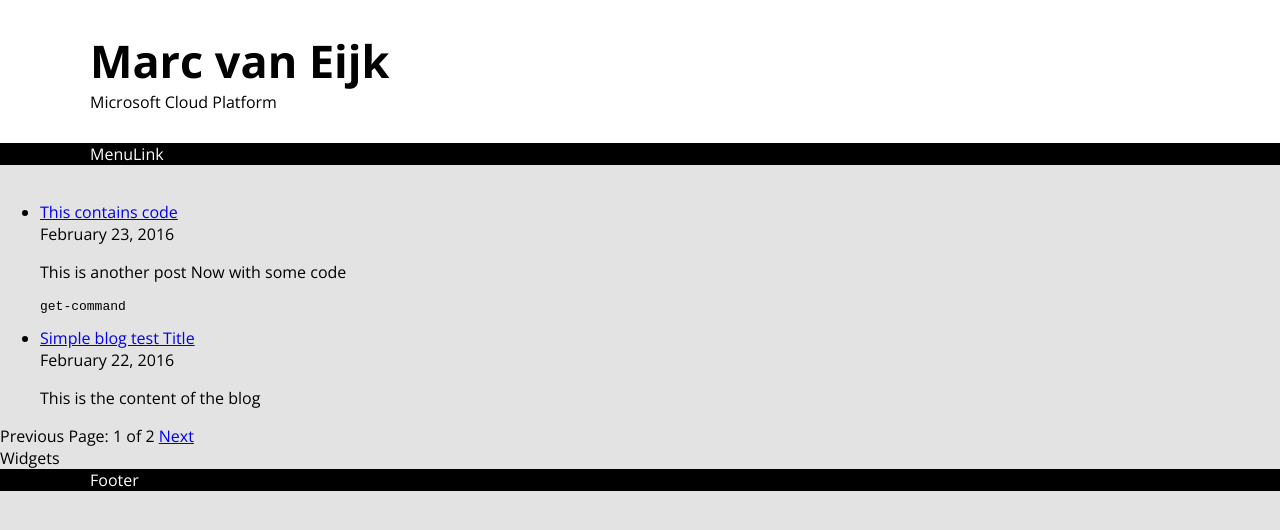
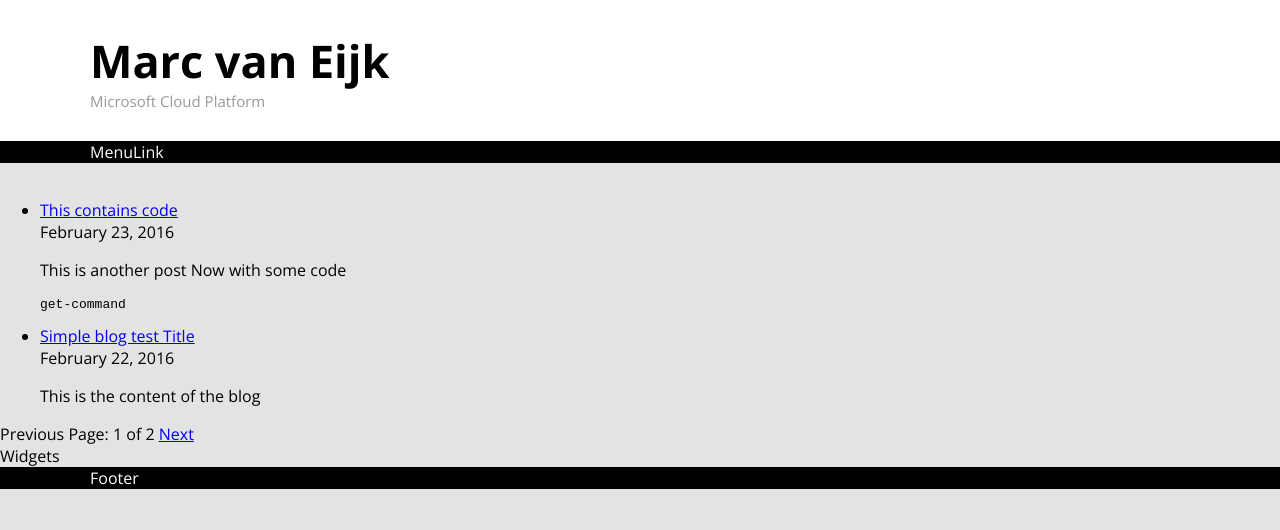
Before and after one commit to marcvaneijkdemo/marcvaneijkdemo.github.io, a Jekyll site: the page built from index.html, in a window 1280 px wide. Shown: the top 530 px of the page. Built offline with Jekyll 4.4.1, drawn with Linux system fonts in a browser that asks for light colours; the list of posts is cut into pages by our own code.

Commit message:
Update header.css

```diff
--- a/css/header.css
+++ b/css/header.css
@@ -6,3 +6,8 @@
         color: #222222;
     }
 }
+
+.siteDescription {
+    font-size: 15px;
+    color: #999999;
+}
```
